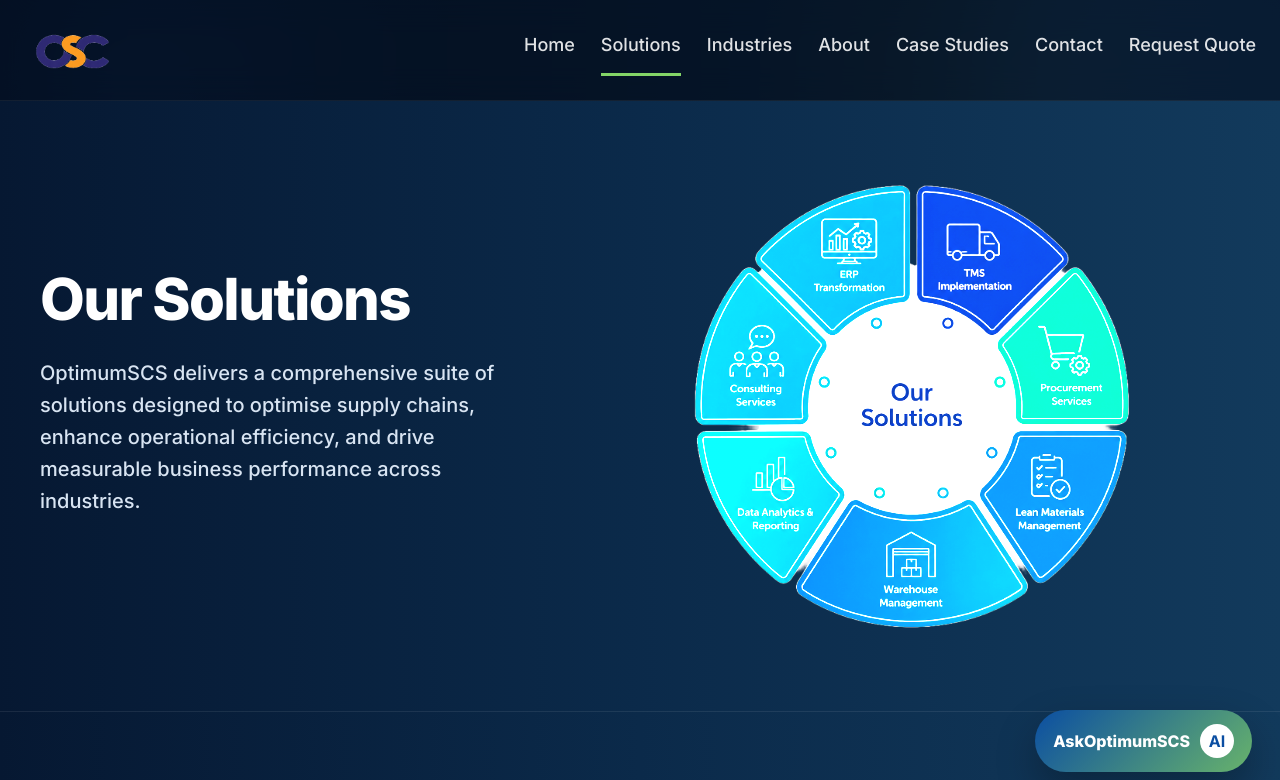
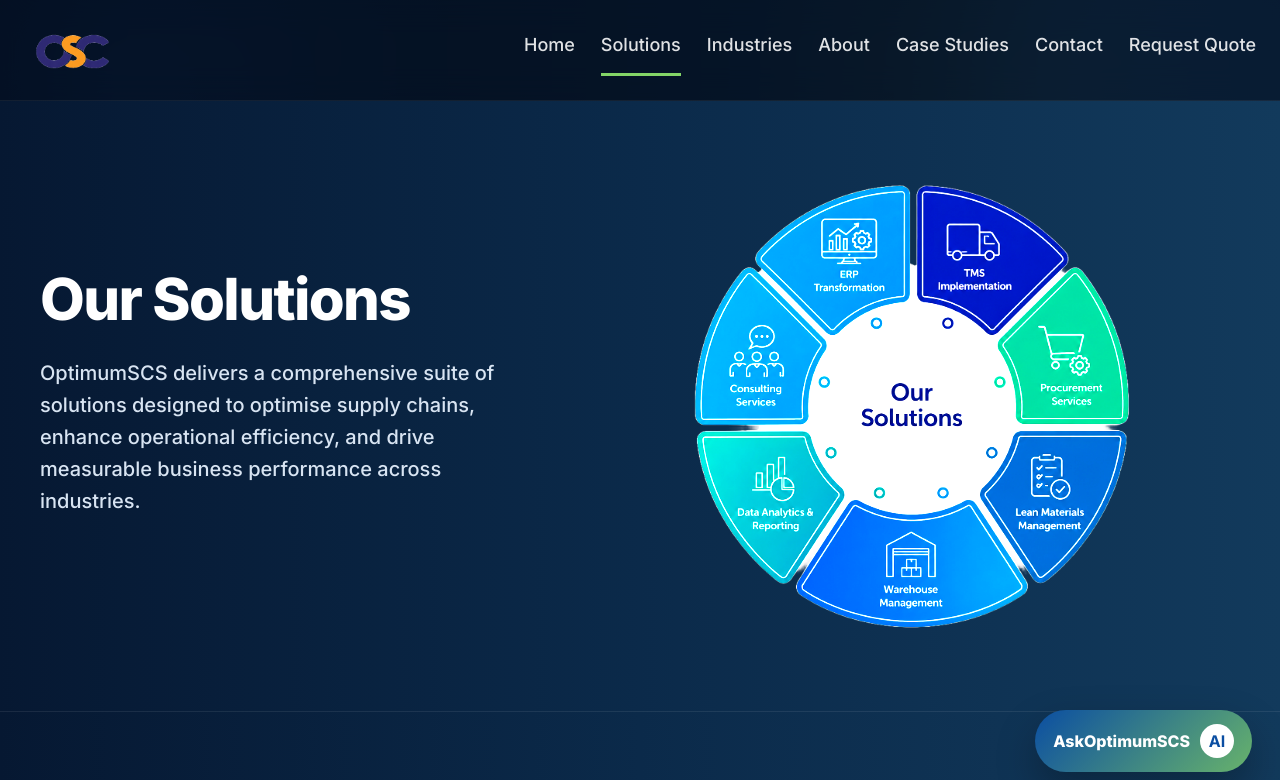
Before and after one commit to kuhamba-tech/optimumscs, a React (Vite) app: page /solutions in a window 1280 px wide. Shown: the top 780 px of the page. Built offline with nearby package versions, Linux system fonts and the light colour scheme.

Commit message:
Fix Our Solutions wheel wash - switch to normal blend, boost saturation and contrast
Co-Authored-By: Claude Sonnet 4.6 <noreply@anthropic.com>

```diff
--- a/src/pages/SolutionsPage.css
+++ b/src/pages/SolutionsPage.css
@@ -48,11 +48,9 @@
   object-position: center;
   display: block;
   border-radius: 0;
-  mix-blend-mode: screen;
-  filter: brightness(1.3) saturate(1.6) contrast(1.15);
+  mix-blend-mode: normal;
+  filter: brightness(1.1) saturate(1.6) contrast(1.2);
   opacity: 1;
-  -webkit-mask-image: none;
-  mask-image: none;
 }
 
 .solutions-content-clean {
```
